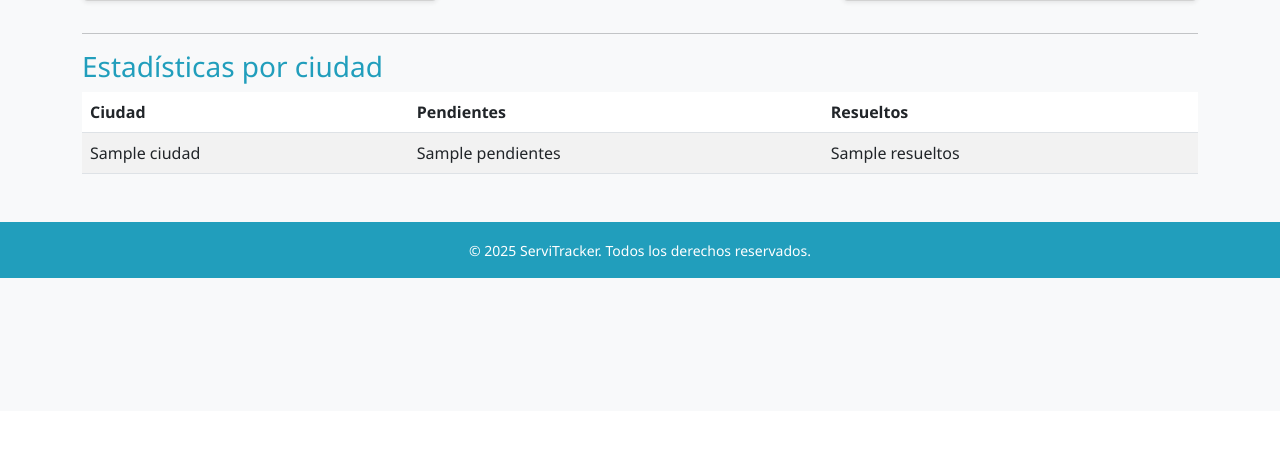
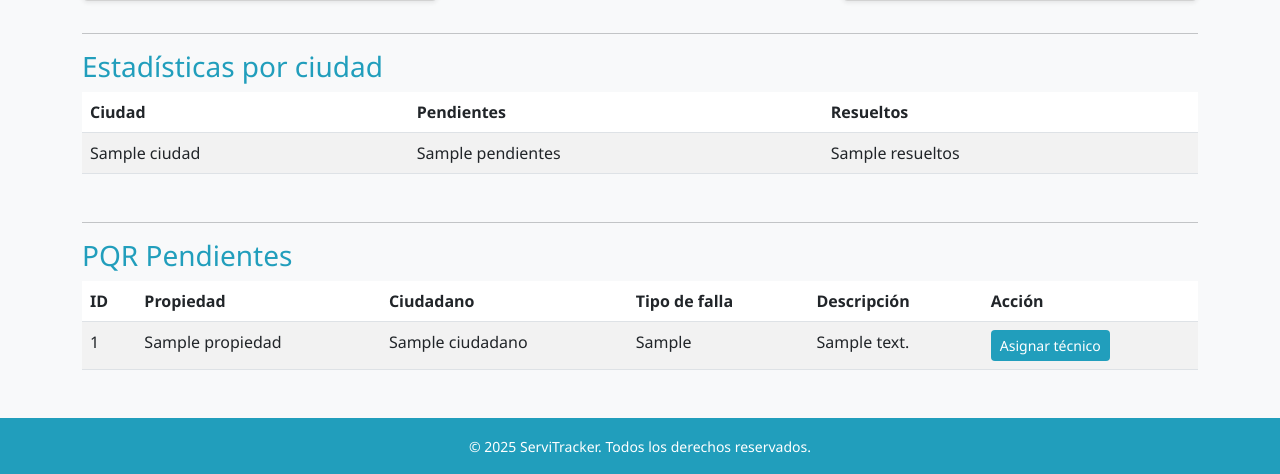
Before and after one commit to SasukeT4Codes/ServiTracker-2, a Django app: template templates/reportes/dashboard.html in a window 1280 px wide. Shown: the part 389-863 px from the top of the page. Before the commit the page ends 667 px from the top, so only its background shows below. Run offline with Django 3.2, Linux system fonts and the light colour scheme; the template is opened without the code that fills it: most values are stand-ins (such as "Sample title", 1, 10 or a date in 2020).

Commit message:
dasdasda

```diff
--- a/templates/reportes/dashboard.html
+++ b/templates/reportes/dashboard.html
@@ -3,6 +3,7 @@
 {% block content %}
 <h2 class="text-blue-dark">Panel de Control</h2>
 
+<!-- Contadores -->
 <div class="row">
     <div class="col-md-4">
         <div class="card shadow-sm mb-3">
@@ -32,8 +33,9 @@
 
 <hr>
 
+<!-- Estadísticas por ciudad -->
 <h3 class="text-blue-mid">Estadísticas por ciudad</h3>
-<table class="table table-striped">
+<table class="table table-striped mb-5">
     <thead>
         <tr>
             <th>Ciudad</th>
@@ -53,4 +55,37 @@
         {% endfor %}
     </tbody>
 </table>
+
+<hr>
+
+<!-- Listado de PQR pendientes con botón de asignar -->
+<h3 class="text-blue-mid">PQR Pendientes</h3>
+<table class="table table-striped">
+    <thead>
+        <tr>
+            <th>ID</th>
+            <th>Propiedad</th>
+            <th>Ciudadano</th>
+            <th>Tipo de falla</th>
+            <th>Descripción</th>
+            <th>Acción</th>
+        </tr>
+    </thead>
+    <tbody>
+        {% for pqr in pqr_pendientes %}
+        <tr>
+            <td>{{ pqr.id }}</td>
+            <td>{{ pqr.propiedad }}</td>
+            <td>{{ pqr.ciudadano }}</td>
+            <td>{{ pqr.tipo_falla }}</td>
+            <td>{{ pqr.descripcion }}</td>
+            <td>
+                <a href="{% url 'asignar_tecnico' pqr.pk %}" class="btn btn-sm btn-blue-mid">Asignar técnico</a>
+            </td>
+        </tr>
+        {% empty %}
+        <tr><td colspan="6">No hay PQR pendientes.</td></tr>
+        {% endfor %}
+    </tbody>
+</table>
 {% endblock %}
```
Also changed, not shown: reportes/views.py (+6 -3 lines).
